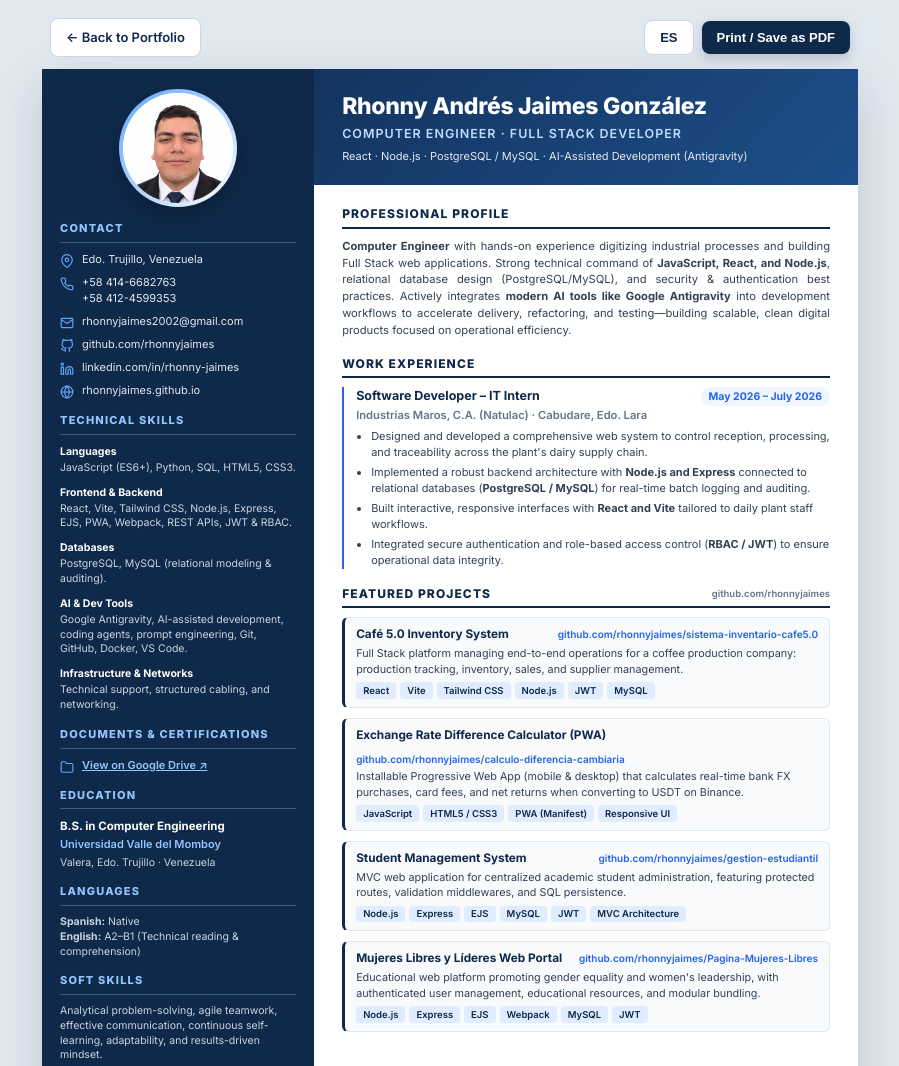
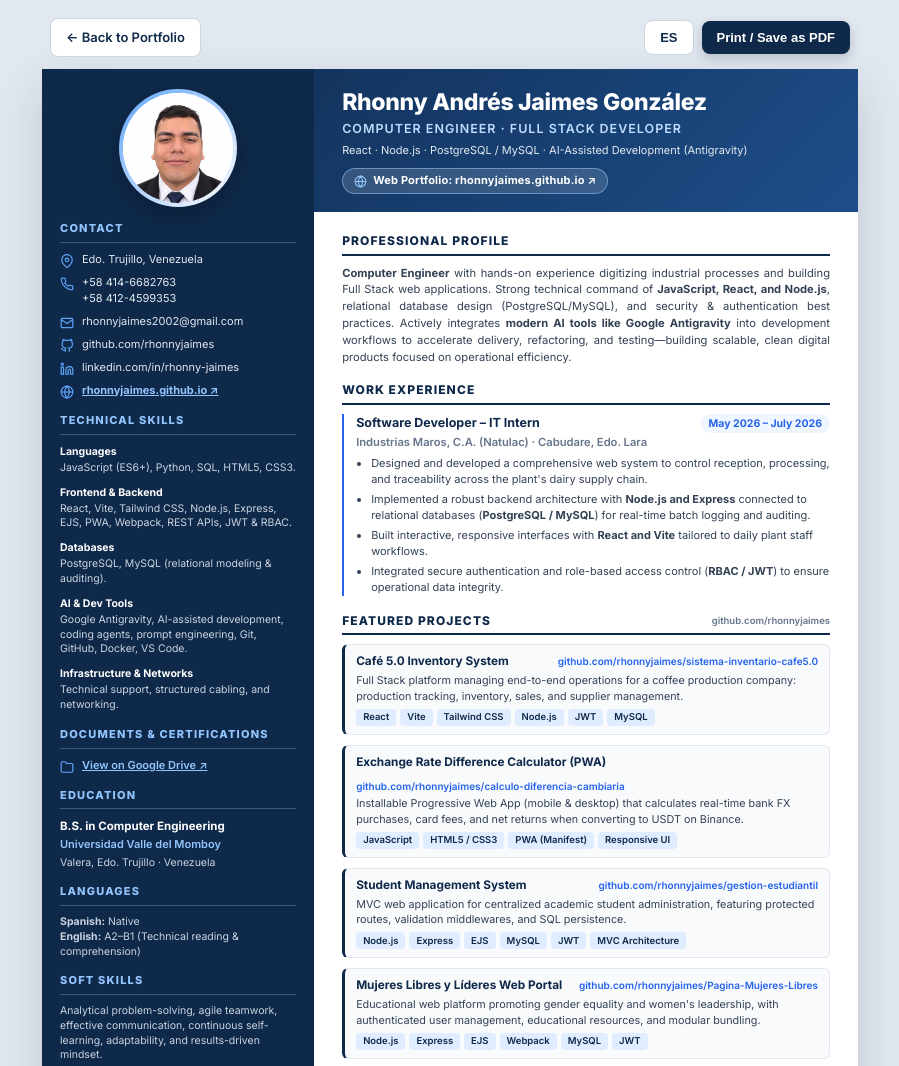
Before and after one commit to rhonnyjaimes/rhonnyjaimes.github.io, a plain HTML site: page cv.html in a window 1280 px wide. Shown: the top 1066 px of the page, without its empty margins (190-1089 px from the left). Drawn offline with Linux system fonts and the light colour scheme.

Commit message:
Highlight portfolio link prominently in CV header and sidebar

```diff
--- a/cv.html
+++ b/cv.html
@@ -241,7 +241,7 @@
     .header {
       background: linear-gradient(135deg, #13345e 0%, #1d4e89 100%);
       color: var(--white);
-      padding: 24px 28px 20px;
+      padding: 20px 28px 18px;
     }
 
     .header h1 {
@@ -252,7 +252,7 @@
     }
 
     .header .subtitle {
-      margin-top: 6px;
+      margin-top: 5px;
       font-size: 12.5px;
       font-weight: 600;
       letter-spacing: 1px;
@@ -261,9 +261,35 @@
     }
 
     .header .tagline {
-      margin-top: 6px;
+      margin-top: 5px;
       font-size: 11px;
       color: #e2e8f0;
+    }
+
+    .header-portfolio {
+      display: inline-flex;
+      align-items: center;
+      gap: 6px;
+      margin-top: 9px;
+      padding: 4px 11px;
+      border-radius: 99px;
+      background: rgba(255, 255, 255, 0.14);
+      border: 1px solid rgba(147, 197, 253, 0.55);
+      color: #ffffff;
+      font-size: 11px;
+      font-weight: 700;
+      text-decoration: none;
+      letter-spacing: 0.2px;
+    }
+
+    .header-portfolio:hover {
+      background: rgba(255, 255, 255, 0.24);
+    }
+
+    .header-portfolio svg {
+      width: 13px;
+      height: 13px;
+      color: #93c5fd;
     }
 
     .content {
@@ -583,7 +609,7 @@
           </li>
           <li>
             <svg viewBox="0 0 24 24" fill="none" stroke="currentColor" stroke-width="2"><circle cx="12" cy="12" r="10"/><line x1="2" y1="12" x2="22" y2="12"/><path d="M12 2a15.3 15.3 0 0 1 4 10 15.3 15.3 0 0 1-4 10 15.3 15.3 0 0 1-4-10 15.3 15.3 0 0 1 4-10z"/></svg>
-            <a href="https://rhonnyjaimes.github.io/" target="_blank">rhonnyjaimes.github.io</a>
+            <a href="https://rhonnyjaimes.github.io/" target="_blank" style="color: #93c5fd; font-weight: 700; text-decoration: underline;">rhonnyjaimes.github.io ↗</a>
           </li>
         </ul>
       </section>
@@ -653,6 +679,10 @@
         <h1>Rhonny Andrés Jaimes González</h1>
         <div class="subtitle" data-i18n="header.subtitle">Computer Engineer · Full Stack Developer</div>
         <div class="tagline" data-i18n="header.tagline">React · Node.js · PostgreSQL / MySQL · AI-Assisted Development (Antigravity)</div>
+        <a href="https://rhonnyjaimes.github.io/" target="_blank" class="header-portfolio">
+          <svg viewBox="0 0 24 24" fill="none" stroke="currentColor" stroke-width="2"><circle cx="12" cy="12" r="10"/><line x1="2" y1="12" x2="22" y2="12"/><path d="M12 2a15.3 15.3 0 0 1 4 10 15.3 15.3 0 0 1-4 10 15.3 15.3 0 0 1-4-10 15.3 15.3 0 0 1 4-10z"/></svg>
+          <span data-i18n="header.portfolio">Web Portfolio: rhonnyjaimes.github.io ↗</span>
+        </a>
       </header>
 
       <div class="content">
@@ -786,6 +816,7 @@
         'side.softText': 'Analytical problem-solving, agile teamwork, effective communication, continuous self-learning, adaptability, and results-driven mindset.',
         'header.subtitle': 'Computer Engineer · Full Stack Developer',
         'header.tagline': 'React · Node.js · PostgreSQL / MySQL · AI-Assisted Development (Antigravity)',
+        'header.portfolio': 'Web Portfolio: rhonnyjaimes.github.io ↗',
         'main.profileTitle': 'Professional Profile',
         'main.profileText': '<strong>Computer Engineer</strong> with hands-on experience digitizing industrial processes and building Full Stack web applications. Strong technical command of <strong>JavaScript, React, and Node.js</strong>, relational database design (PostgreSQL/MySQL), and security &amp; authentication best practices. Actively integrates <strong>modern AI tools like Google Antigravity</strong> into development workflows to accelerate delivery, refactoring, and testing—building scalable, clean digital products focused on operational efficiency.',
         'main.expTitle': 'Work Experience',
@@ -829,6 +860,7 @@
         'side.softText': 'Resolución analítica de problemas, trabajo en equipo ágil, comunicación efectiva, aprendizaje autónomo continuo, adaptabilidad y orientación a resultados.',
         'header.subtitle': 'Ingeniero en Computación · Desarrollador Full Stack',
         'header.tagline': 'React · Node.js · PostgreSQL / MySQL · Desarrollo Asistido por IA (Antigravity)',
+        'header.portfolio': 'Portafolio Web: rhonnyjaimes.github.io ↗',
         'main.profileTitle': 'Perfil Profesional',
         'main.profileText': '<strong>Ingeniero en Computación</strong> con experiencia práctica en la digitalización de procesos industriales y el desarrollo web Full Stack. Cuento con sólido dominio técnico en <strong>JavaScript, React y Node.js</strong>, diseño de bases de datos relacionales (PostgreSQL/MySQL) y buenas prácticas de seguridad y autenticación. Integro activamente <strong>herramientas modernas de Inteligencia Artificial como Google Antigravity</strong> en mis flujos de trabajo para acelerar el desarrollo, refactorización y pruebas de software, entregando productos digitales escalables, limpios y orientados a optimizar la eficiencia operativa.',
         'main.expTitle': 'Experiencia Laboral',
```
